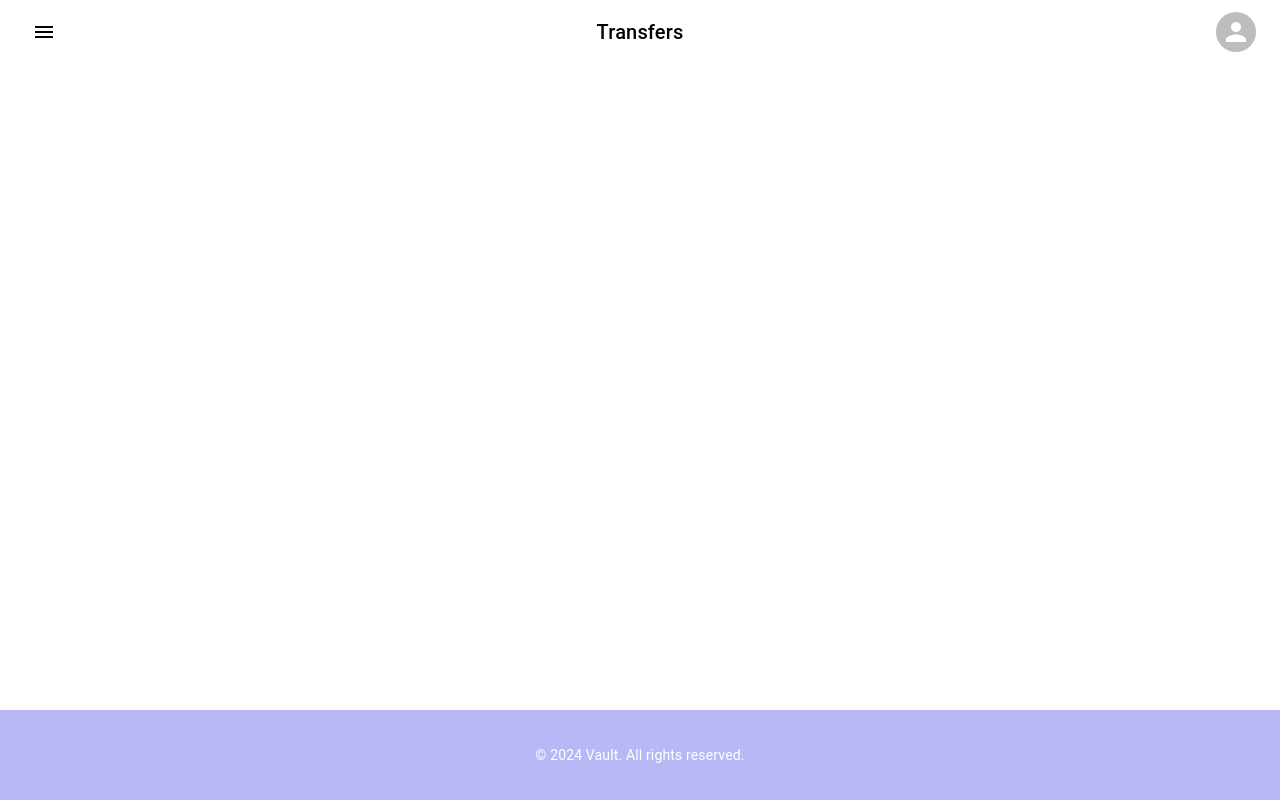
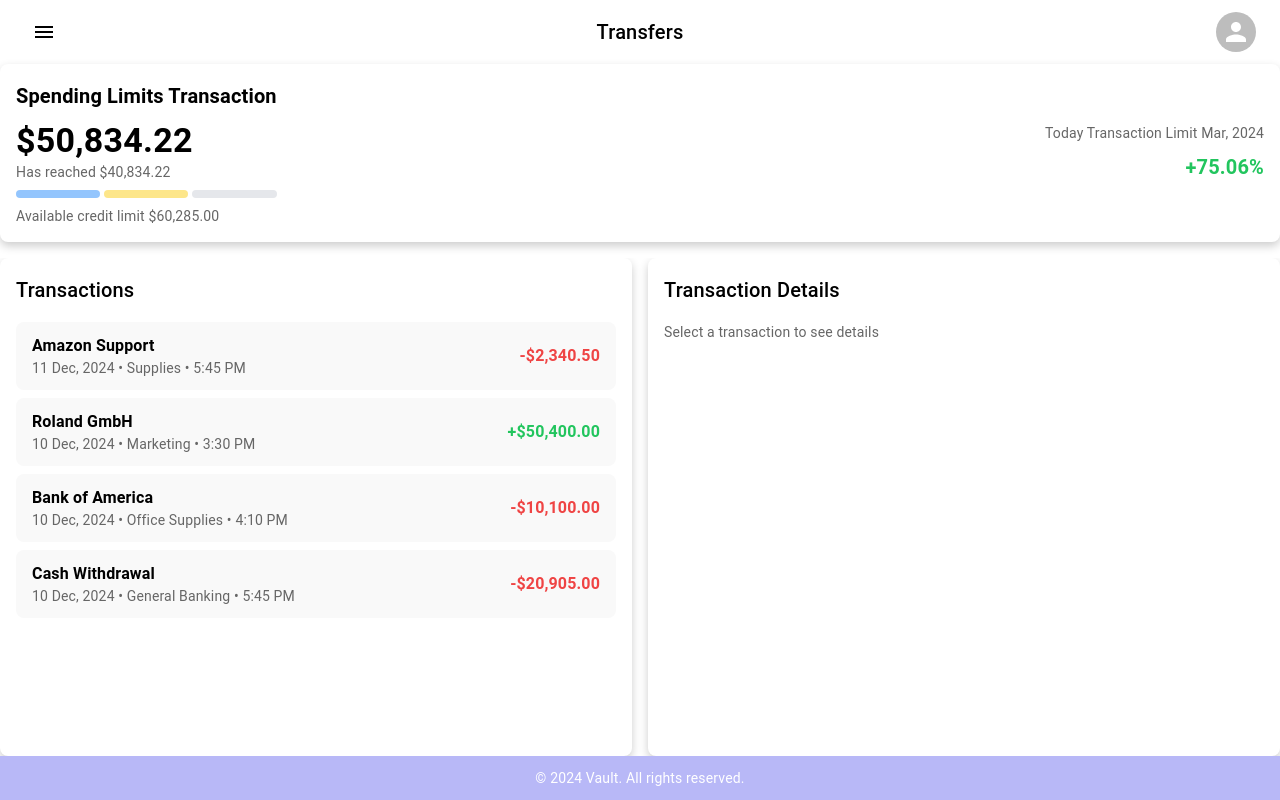
Before and after one commit to kaang457/vault, a React (Create React App) app: page /Transfers in a window 1280 px wide. Built offline with nearby package versions, Linux system fonts and the light colour scheme; the HTML template or start-up script is replaced by a standard one.

Commit message:
Transfers  added

```diff
--- a/src/Transfers.js
+++ b/src/Transfers.js
@@ -1,4 +1,6 @@
 import React, { useState } from "react";
+import { DatePicker } from "@mui/x-date-pickers/DatePicker";
+import dayjs from "dayjs";
 import {
   Box,
   Typography,
@@ -28,6 +30,7 @@ import { useNavigate } from "react-router-dom";
 const Transfers = () => {
   const [darkMode, setDarkMode] = useState(false);
   const [drawerOpen, setDrawerOpen] = useState(false);
+  const [selectedTransaction, setSelectedTransaction] = useState(null); // Seçili işlem
   const navigate = useNavigate();
 
   const handleDarkModeToggle = () => {
@@ -62,14 +65,12 @@ const Transfers = () => {
           },
         }}
       >
-        {/* Logo */}
         <Box
           sx={{
             display: "flex",
             justifyContent: "center",
             alignItems: "center",
             padding: "16px",
-            marginBottom: "16px",
           }}
         >
           <Box
@@ -81,47 +82,48 @@ const Transfers = () => {
               height: "auto",
               filter: darkMode ? "invert(1)" : "none",
             }}
-            onClick={() => (window.location.href = "/")}
+            onClick={() => navigate("/")}
           />
         </Box>
-
-        {/* Menu Items */}
         {[
-          { text: "Dashboard", icon: <DashboardIcon />, top: "100px", left: "20px", path: "/Dashboard" },
-          { text: "Accounts", icon: <AccountBalanceWallet />, top: "160px", left: "20px", path: "/Accounts" },
-          { text: "Transfers", icon: <SwapHoriz />, top: "220px", left: "20px", path: "/Transfers" },
-          { text: "Payments", icon: <Payments />, top: "280px", left: "20px", path: "/Payments" },
-          { text: "Analytics", icon: <BarChart />, top: "340px", left: "20px", path: "/Analytics" },
-          { text: "Notifications", icon: <Notifications />, top: "400px", left: "20px", path: "/Notifications" },
-          { text: "Profile", icon: <Person />, top: "460px", left: "20px", path: "/Profile" },
-          { text: "Settings", icon: <Settings />, top: "640px", left: "20px", path: "/Settings" },
-          { text: "Logout", icon: <Logout />, top: "700px", left: "20px", path: "/" },
+          // Drawer Menu Items
+          { text: "Dashboard", icon: <DashboardIcon />, path: "/Dashboard" },
+          {
+            text: "Accounts",
+            icon: <AccountBalanceWallet />,
+            path: "/Accounts",
+          },
+          { text: "Transfers", icon: <SwapHoriz />, path: "/Transfers" },
+          { text: "Payments", icon: <Payments />, path: "/Payments" },
+          { text: "Analytics", icon: <BarChart />, path: "/Analytics" },
+          {
+            text: "Notifications",
+            icon: <Notifications />,
+            path: "/Notifications",
+          },
+          { text: "Profile", icon: <Person />, path: "/Profile" },
+          { text: "Settings", icon: <Settings />, path: "/Settings" },
+          { text: "Logout", icon: <Logout />, path: "/" },
         ].map((item, index) => (
           <Box
             key={index}
             onClick={() => navigate(item.path)}
             sx={{
-              position: "absolute",
-              top: item.top,
-              left: item.left,
               display: "flex",
               alignItems: "center",
               gap: 2,
               padding: "12px 16px",
+              cursor: "pointer",
               backgroundColor: darkMode ? "#444" : "#B8B8F7",
-              color: darkMode ? "#f5f5f5" : "#ffffff",
               borderRadius: "8px",
-              cursor: "pointer",
-              "&:hover": {
-                backgroundColor: darkMode ? "#555" : "#a3a3d3",
-              },
+              marginBottom: "8px",
+              "&:hover": { backgroundColor: darkMode ? "#555" : "#a3a3d3" },
             }}
           >
             {item.icon}
             <Typography>{item.text}</Typography>
           </Box>
         ))}
-
         {/* Dark Mode Toggle */}
         <Box
           sx={{
@@ -175,29 +177,333 @@ const Transfers = () => {
         </AppBar>
 
         {/* Content Area */}
+        {/* Spending Limits Section */}
         <Box
           sx={{
-            flexGrow: 1,
+            backgroundColor: darkMode ? "#333" : "#ffffff",
+            borderRadius: "8px",
             padding: "16px",
+            boxShadow: "0px 4px 10px rgba(0,0,0,0.2)",
+            marginBottom: "16px",
+            display: "flex",
+            justifyContent: "space-between",
+            alignItems: "center",
+            flexWrap: "wrap",
           }}
         >
-         <Typography></Typography>
-         </Box>
+          <Box>
+            <Typography
+              variant="h6"
+              sx={{
+                color: darkMode ? "#f5f5f5" : "#000",
+                fontWeight: "bold",
+                marginBottom: "8px",
+              }}
+            >
+              Spending Limits Transaction
+            </Typography>
+            <Typography
+              variant="h4"
+              sx={{
+                color: darkMode ? "#f5f5f5" : "#000",
+                fontWeight: "bold",
+              }}
+            >
+              $50,834.22
+            </Typography>
+            <Typography
+              variant="body2"
+              sx={{
+                color: darkMode ? "#aaa" : "#666",
+                marginBottom: "8px",
+              }}
+            >
+              Has reached $40,834.22
+            </Typography>
+            {/* Progress Bar */}
+            <Box
+              sx={{
+                display: "flex",
+                alignItems: "center",
+                gap: "4px",
+              }}
+            >
+              <Box
+                sx={{
+                  height: "8px",
+                  flex: 1,
+                  backgroundColor: "#93C5FD",
+                  borderRadius: "4px",
+                }}
+              />
+              <Box
+                sx={{
+                  height: "8px",
+                  flex: 1,
+                  backgroundColor: "#FDE68A",
+                  borderRadius: "4px",
+                }}
+              />
+              <Box
+                sx={{
+                  height: "8px",
+                  flex: 1,
+                  backgroundColor: "#E5E7EB",
+                  borderRadius: "4px",
+                }}
+              />
+            </Box>
+            <Typography
+              variant="body2"
+              sx={{
+                color: darkMode ? "#aaa" : "#666",
+                marginTop: "8px",
+              }}
+            >
+              Available credit limit $60,285.00
+            </Typography>
+          </Box>
+          <Box
+            sx={{
+              textAlign: "right",
+            }}
+          >
+            <Typography
+              variant="body2"
+              sx={{
+                color: darkMode ? "#aaa" : "#666",
+                marginBottom: "8px",
+              }}
+            >
+              Today Transaction Limit Mar, 2024
+            </Typography>
+            <Typography
+              variant="h6"
+              sx={{
+                color: "#22C55E",
+                fontWeight: "bold",
+              }}
+            >
+              +75.06%
+            </Typography>
+          </Box>
+        </Box>
+
+        {/* Transactions Section */}
+        <Box
+          sx={{
+            display: "flex",
+            flexGrow: 1,
+            overflow: "hidden",
+          }}
+        >
+          {/* Transactions List */}
+          <Box
+            sx={{
+              flex: 1,
+              padding: "16px",
+              overflowY: "auto",
+              backgroundColor: darkMode ? "#333" : "#ffffff",
+              borderRadius: "8px",
+              boxShadow: "0px 4px 10px rgba(0,0,0,0.2)",
+              marginRight: "16px",
+            }}
+          >
+            <Typography
+              variant="h6"
+              sx={{
+                color: darkMode ? "#f5f5f5" : "#000",
+                marginBottom: "16px",
+              }}
+            >
+              Transactions
+            </Typography>
+            {[
+              // Statik transaction verileri
+              {
+                name: "Amazon Support",
+                category: "Supplies",
+                amount: "-$2,340.50",
+                time: "5:45 PM",
+                date: "11 Dec, 2024",
+                type: "expense",
+                description: "Monthly subscription payment for AWS services.",
+              },
+              {
+                name: "Roland GmbH",
+                category: "Marketing",
+                amount: "+$50,400.00",
+                time: "3:30 PM",
+                date: "10 Dec, 2024",
+                type: "income",
+                description: "Revenue from marketing campaign.",
+              },
+              {
+                name: "Bank of America",
+                category: "Office Supplies",
+                amount: "-$10,100.00",
+                time: "4:10 PM",
+                date: "10 Dec, 2024",
+                type: "expense",
+                description: "Purchase of new office equipment.",
+              },
+              {
+                name: "Cash Withdrawal",
+                category: "General Banking",
+                amount: "-$20,905.00",
+                time: "5:45 PM",
+                date: "10 Dec, 2024",
+                type: "expense",
+                description: "Withdrawal for company expenses.",
+              },
+            ].map((transaction, index) => (
+              <Box
+                key={index}
+                onClick={() => setSelectedTransaction(transaction)} // Seçim için
+                sx={{
+                  display: "flex",
+                  justifyContent: "space-between",
+                  alignItems: "center",
+                  padding: "12px 16px",
+                  borderRadius: "8px",
+                  backgroundColor: darkMode ? "#444" : "#f9f9f9",
+                  marginBottom: "8px",
+                  cursor: "pointer",
+                  "&:hover": {
+                    backgroundColor: darkMode ? "#555" : "#e0e0e0",
+                  },
+                }}
+              >
+                <Box>
+                  <Typography
+                    variant="body1"
+                    sx={{
+                      color: darkMode ? "#f5f5f5" : "#000",
+                      fontWeight: "bold",
+                    }}
+                  >
+                    {transaction.name}
+                  </Typography>
+                  <Typography
+                    variant="body2"
+                    sx={{ color: darkMode ? "#aaa" : "#666" }}
+                  >
+                    {transaction.date} • {transaction.category} •{" "}
+                    {transaction.time}
+                  </Typography>
+                </Box>
+                <Typography
+                  variant="body1"
+                  sx={{
+                    color:
+                      transaction.type === "income" ? "#22C55E" : "#EF4444",
+                    fontWeight: "bold",
+                  }}
+                >
+                  {transaction.amount}
+                </Typography>
+              </Box>
+            ))}
+          </Box>
+
+          {/* Transaction Details Panel */}
+          <Box
+            sx={{
+              flex: 1,
+              padding: "16px",
+              backgroundColor: darkMode ? "#333" : "#ffffff",
+              borderRadius: "8px",
+              boxShadow: "0px 4px 10px rgba(0,0,0,0.2)",
+            }}
+          >
+            <Typography
+              variant="h6"
+              sx={{
+                color: darkMode ? "#f5f5f5" : "#000",
+                marginBottom: "16px",
+              }}
+            >
+              Transaction Details
+            </Typography>
+            {selectedTransaction ? (
+              <Box>
+                <Typography
+                  variant="body1"
+                  sx={{
+                    color: darkMode ? "#f5f5f5" : "#000",
+                    fontWeight: "bold",
+                  }}
+                >
+                  {selectedTransaction.name}
+                </Typography>
+                <Typography
+                  variant="body2"
+                  sx={{
+                    color: darkMode ? "#aaa" : "#666",
+                    marginBottom: "8px",
+                  }}
+                >
+                  {selectedTransaction.category}
+                </Typography>
+                <Typography
+                  variant="body1"
+                  sx={{
+                    color: darkMode ? "#f5f5f5" : "#000",
+                    marginBottom: "8px",
+                  }}
+                >
+                  Amount: {selectedTransaction.amount}
+                </Typography>
+                <Typography
+                  variant="body1"
+                  sx={{
+                    color: darkMode ? "#f5f5f5" : "#000",
+                    marginBottom: "8px",
+                  }}
+                >
+                  Time: {selectedTransaction.time}
+                </Typography>
+                <Typography
+                  variant="body2"
+                  sx={{
+                    color: darkMode ? "#aaa" : "#666",
+                  }}
+                >
+                  Date: {selectedTransaction.date} {/* Tarihi gösteren alan */}
+                </Typography>
+                <Typography
+                  variant="body2"
+                  sx={{
+                    color: darkMode ? "#aaa" : "#666",
+                  }}
+                >
+                  {selectedTransaction.description}
+                </Typography>
+              </Box>
+            ) : (
+              <Typography
+                variant="body2"
+                sx={{ color: darkMode ? "#aaa" : "#666" }}
+              >
+                Select a transaction to see details
+              </Typography>
+            )}
+          </Box>
+        </Box>
 
         {/* Footer */}
         <Box
           sx={{
             width: "100%",
-            padding: "35px 0",
+            padding: "12px 0",
+            marginTop: "auto",
             textAlign: "center",
             backgroundColor: darkMode ? "#333" : "#B8B8F7",
           }}
         >
           <Typography
             variant="body2"
-            sx={{
-              color: darkMode ? "#f5f5f5" : "#ffffff",
-            }}
+            sx={{ color: darkMode ? "#f5f5f5" : "#ffffff" }}
           >
             © 2024 Vault. All rights reserved.
           </Typography>
```
